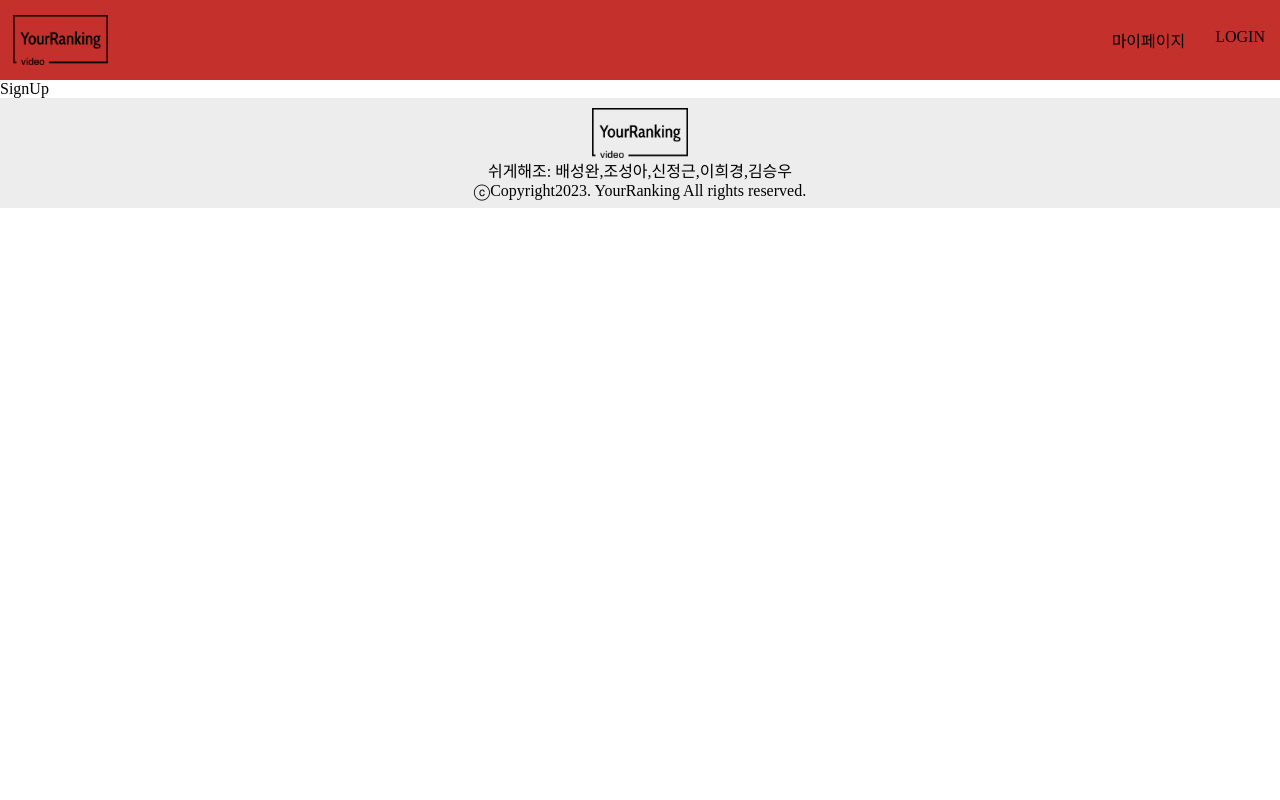
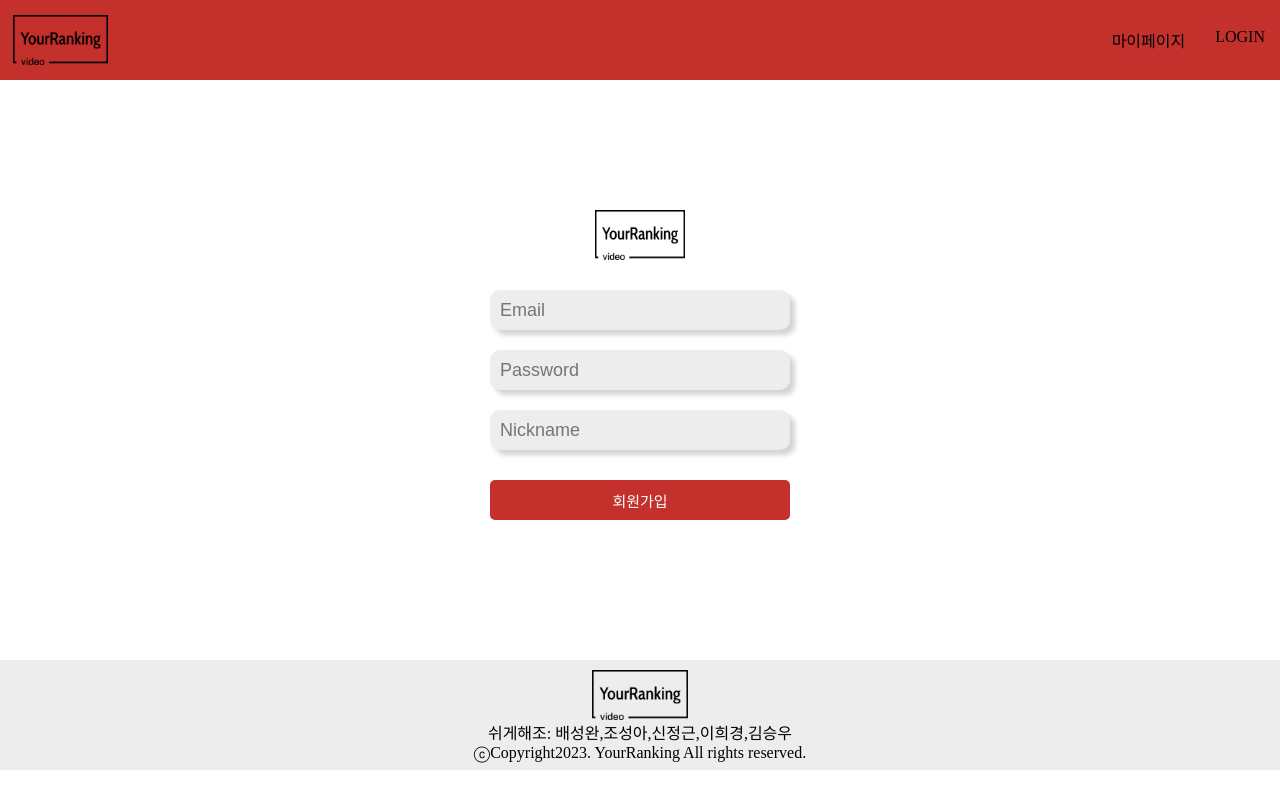
Before and after one commit to baesee0806/YourRankingVideo, a React (Create React App) app: page /signUp in a window 1280 px wide. Built offline with nearby package versions, Linux system fonts and the light colour scheme.

Commit message:
logo width, signup 수정

```diff
--- a/src/page/Login.jsx
+++ b/src/page/Login.jsx
@@ -25,8 +25,7 @@ const Login = () => {
 };
 
 export const LoginContainer = styled.div`
-  padding: 50px;
-
+  padding: 80px;
   display: flex;
   flex-direction: column;
   justify-content: center;
@@ -35,7 +34,7 @@ export const LoginContainer = styled.div`
 `;
 
 export const Logo = styled.img`
-  width: 75px;
+  width: 90px;
   height: 50px;
 `;
 export const Form = styled.form`
--- a/src/page/SignUp.jsx
+++ b/src/page/SignUp.jsx
@@ -1,5 +1,102 @@
 import React from "react";
 
-export default function SignUp() {
-  return <div>SignUp</div>;
-}
+import styled from "styled-components";
+
+const SignUp = () => {
+  return (
+    <LoginContainer>
+      <Logo src={require("../assets/Logo.png")} />
+      <Form>
+        <Id>
+          <Input placeholder={"Email"} />
+        </Id>
+        <PassWord>
+          <Input placeholder={"Password"} />
+        </PassWord>
+        <NickName>
+          <Input placeholder={"Nickname"} />
+        </NickName>
+      </Form>
+
+      <RedButton>회원가입</RedButton>
+    </LoginContainer>
+  );
+};
+
+export const LoginContainer = styled.div`
+  padding: 80px;
+  display: flex;
+  flex-direction: column;
+  justify-content: center;
+  align-items: center;
+  margin: 50px;
+`;
+
+export const Logo = styled.img`
+  width: 90px;
+  height: 50px;
+`;
+export const Form = styled.form`
+  display: flex;
+  flex-direction: column;
+  justify-content: center;
+  align-items: center;
+  padding: 30px;
+`;
+
+export const Id = styled.div`
+  display: flex;
+  justify-content: space-between;
+  padding-bottom: 20px;
+  width: 300px;
+`;
+export const PassWord = styled.div`
+  display: flex;
+  padding-bottom: 20px;
+  width: 300px;
+`;
+
+export const NickName = styled.div`
+  display: flex;
+
+  width: 300px;
+`;
+
+export const Input = styled.input`
+  border: none;
+
+  color: #555;
+  box-sizing: border-box;
+  font-size: 18px;
+  :focus-visible {
+    outline: none;
+  }
+  padding-left: 10px;
+  background-color: #ededed;
+  border-radius: 10px;
+  width: 300px;
+  height: 40px;
+  box-shadow: 5px 5px 5px lightgrey;
+`;
+
+export const RedButton = styled.button`
+  border: none;
+  background-color: #c4302b;
+  border-radius: 5px;
+  width: 300px;
+  height: 40px;
+  color: white;
+  font-size: 15px;
+  margin-bottom: 10px;
+  cursor: pointer;
+`;
+
+export const Button = styled.button`
+  background-color: white;
+  width: 250px;
+  height: 40px;
+  cursor: pointer;
+  margin-bottom: 10px;
+  border-radius: 5px;
+`;
+export default SignUp;
```
